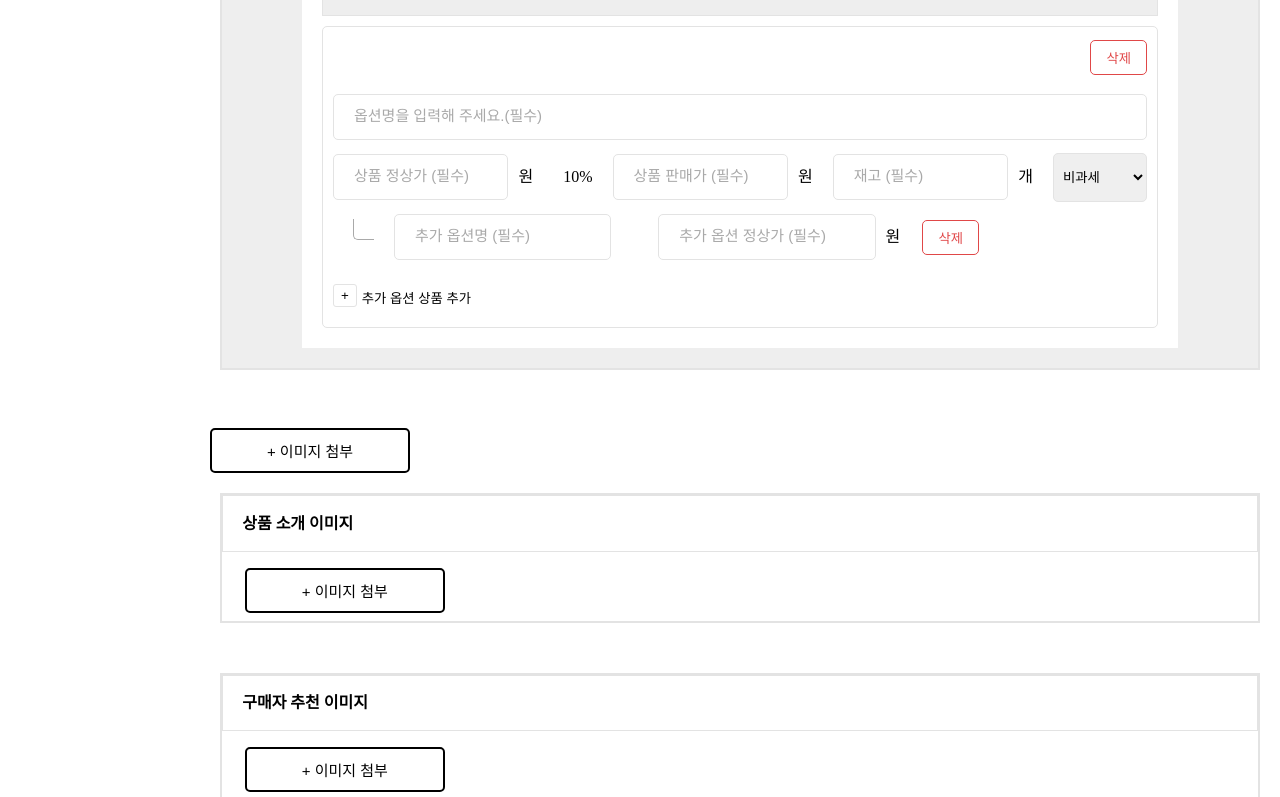
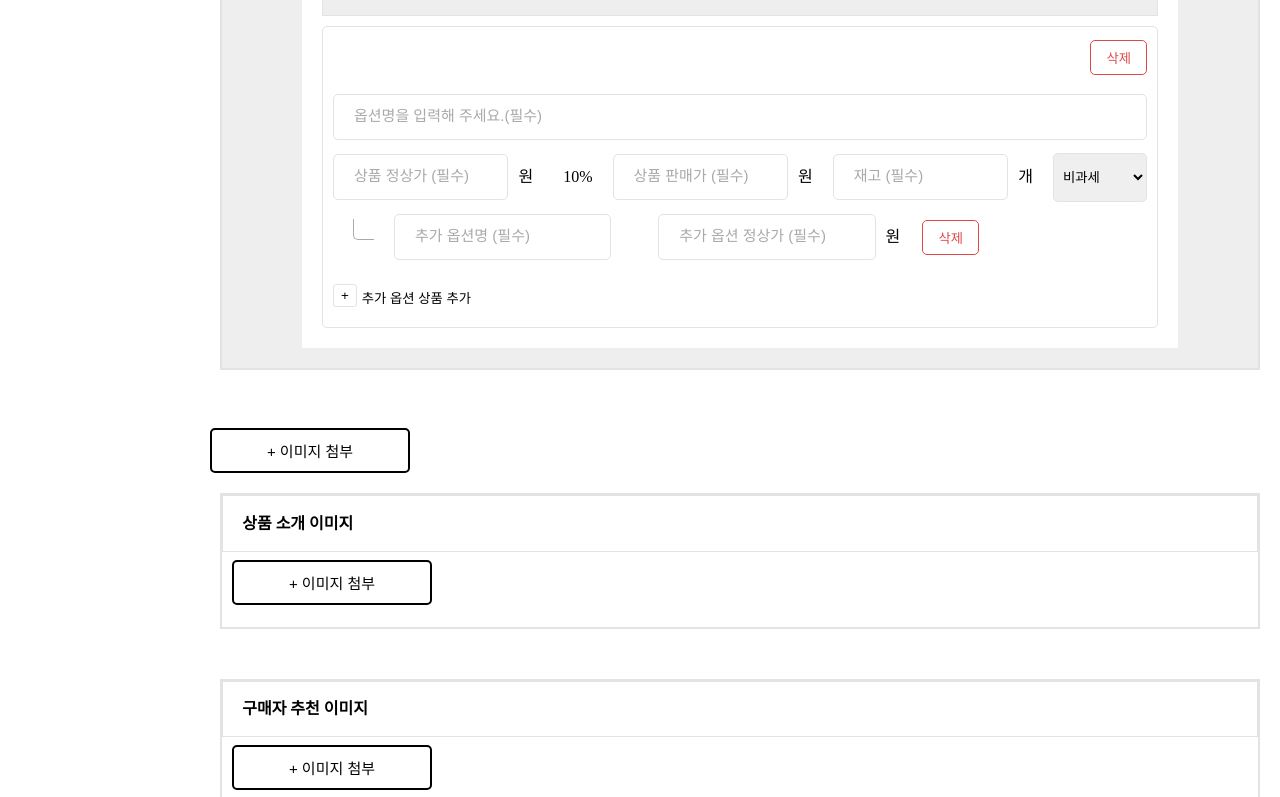
Before and after one commit to PreOnBoarding-Team17/Week1_Product_Registration, a React (Create React App) app: page / in a window 1280 px wide. Shown: the part 2000-2797 px from the top of the page. Built offline with nearby package versions, Linux system fonts and the light colour scheme.

Commit message:
refactor: ProductImageContainer.scss 수정

```diff
--- a/src/Components/ProductRecommendImage/scss/ProductImageContainer.scss
+++ b/src/Components/ProductRecommendImage/scss/ProductImageContainer.scss
@@ -1,4 +1,6 @@
 .img-place {
-  min-height: 7.5vh;
-  padding: 1vh 1vw;
+  min-height: 75px;
 }
+.product-image-uploader-info-box {
+  margin: 10px 0 15px 0;
+}
```
